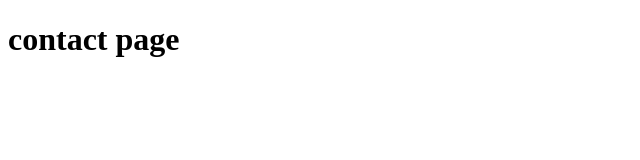
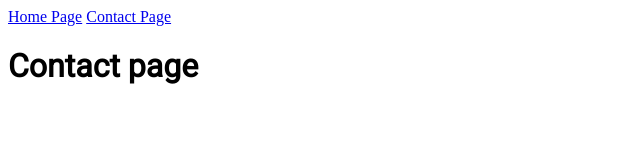
Before and after one commit to seanesqueda/week2day1, a plain HTML site: page contact.html in a window 1280 px wide. Shown: the whole page, without its empty margins (0-640 px from the left). Drawn offline with Linux system fonts and the light colour scheme.

Commit message:
Practice with html

```diff
--- a/contact.html
+++ b/contact.html
@@ -5,8 +5,17 @@
     <meta name="viewport" content="width=device-width, initial-scale=1.0">
     <meta http-equiv="X-UA-Compatible" content="ie=edge">
     <title>Document</title>
+    <link rel="stylesheet" href="./style.css">
+    <link href="https://fonts.googleapis.com/css?family=Roboto" rel="stylesheet">
+    <style>
+            @import url('https://fonts.googleapis.com/css?family=Roboto');
+            </style>
 </head>
 <body>
-    <h1>contact page</h1>
+        <header>
+                <a href="./index.html">Home Page</a>
+                <a href="./contact.html">Contact Page</a>
+            </header>
+    <h1>Contact page</h1>
 </body>
 </html>
--- /dev/null
+++ b/style.css
@@ -0,0 +1,3 @@
+h1{
+    font-family: 'Roboto', sans-serif;
+}
```
Also changed, not shown: index.html (+2 -1 lines).
